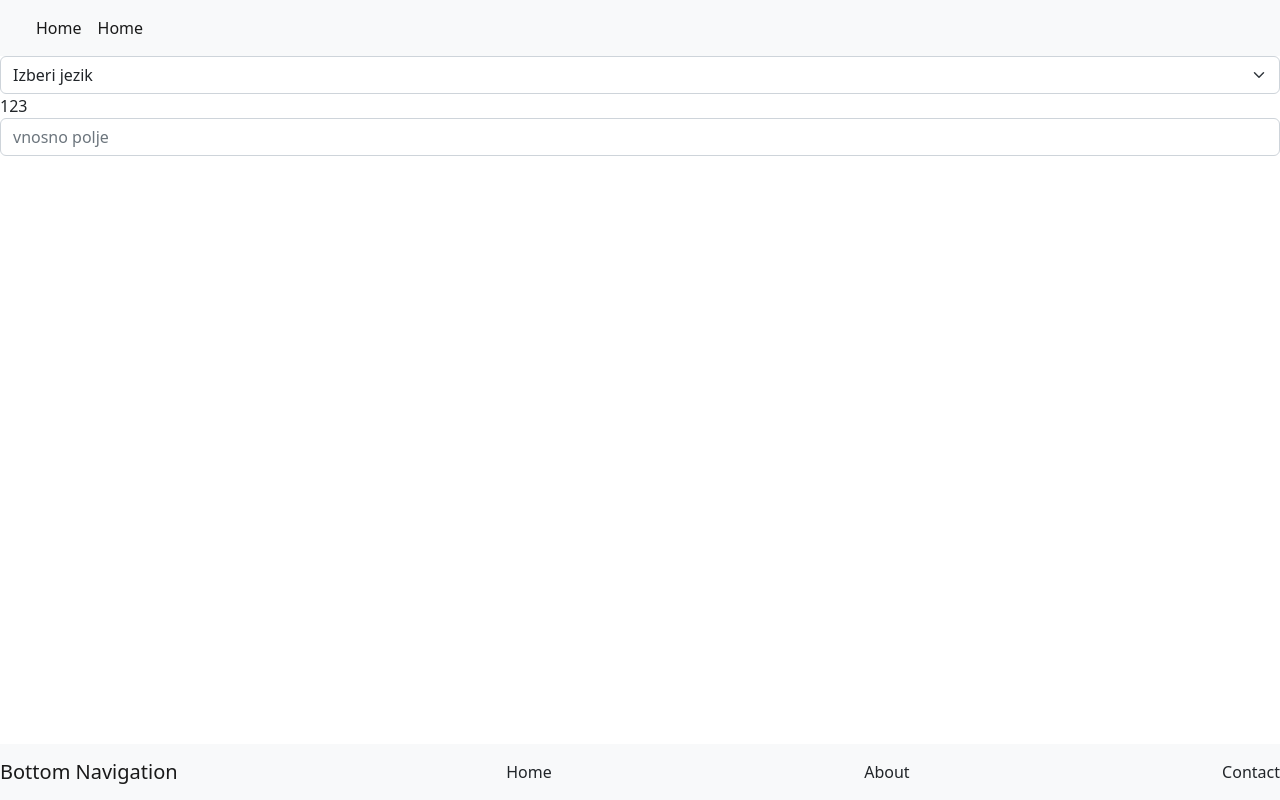
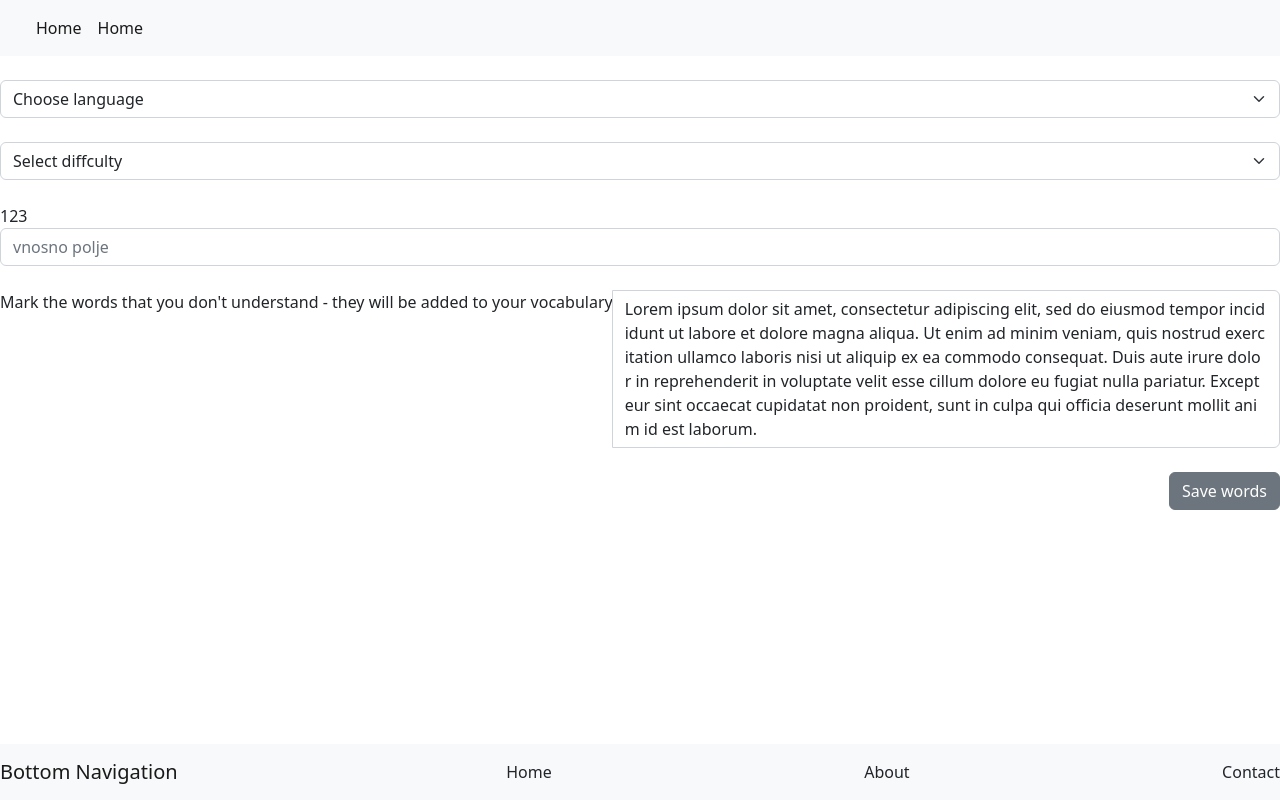
Before and after one commit to mariaeltsova/Dragonhack2023, a Vue app in the folder client/: page /topic in a window 1280 px wide. Built offline with nearby package versions, Linux system fonts and the light colour scheme.

Commit message:
add topicview.vue

```diff
--- a/client/src/views/TopicView.vue
+++ b/client/src/views/TopicView.vue
@@ -1,11 +1,13 @@
 <script setup>
 import SelectMenu from "../components/SelectMenu.vue"
 import InputField from "../components/InputField.vue"
+import TextArea from "../components/TextArea.vue"
 </script>
 
 <template>
+  <br />
   <select-menu
-    :label="'Izberi jezik'"
+    :label="'Choose language'"
     :options="languages"
     @update="
       (selected) => {
@@ -13,21 +15,53 @@ import InputField from "../components/InputField.vue"
       }
     "
   ></select-menu>
+  <br />
+  <select-menu
+    :label="'Select diffculty'"
+    :options="difficulties"
+    @update="
+      (selected) => {
+        difficulty = selected
+      }
+    "
+  ></select-menu>
+  <br />
   <input-field
     :label="'123'"
     :placeholder="'vnosno polje'"
     :type="'password'"
   ></input-field>
+
+  <br />
+
+  <text-area
+    :label="'Mark the words that you don\'t understand - they will be added to your vocabulary'"
+    :text="lorem"
+    @update="
+      (el) => {
+        markedWords = el
+      }
+    "
+  ></text-area>
+
+  <br />
+  <button type="submit" class="btn btn-secondary float-end">Save words</button>
 </template>
 
 <script>
 import { languages } from "../util/languages"
+import { diffuculties } from "../util/difficulties"
 
 export default {
   data() {
     return {
       languages: languages,
       language: "",
+      difficulties: diffuculties,
+      difficulty: "",
+      lorem:
+        "Lorem ipsum dolor sit amet, consectetur adipiscing elit, sed do eiusmod tempor incididunt ut labore et dolore magna aliqua. Ut enim ad minim veniam, quis nostrud exercitation ullamco laboris nisi ut aliquip ex ea commodo consequat. Duis aute irure dolor in reprehenderit in voluptate velit esse cillum dolore eu fugiat nulla pariatur. Excepteur sint occaecat cupidatat non proident, sunt in culpa qui officia deserunt mollit anim id est laborum.",
+      markedWords: [],
     }
   },
 }
```
